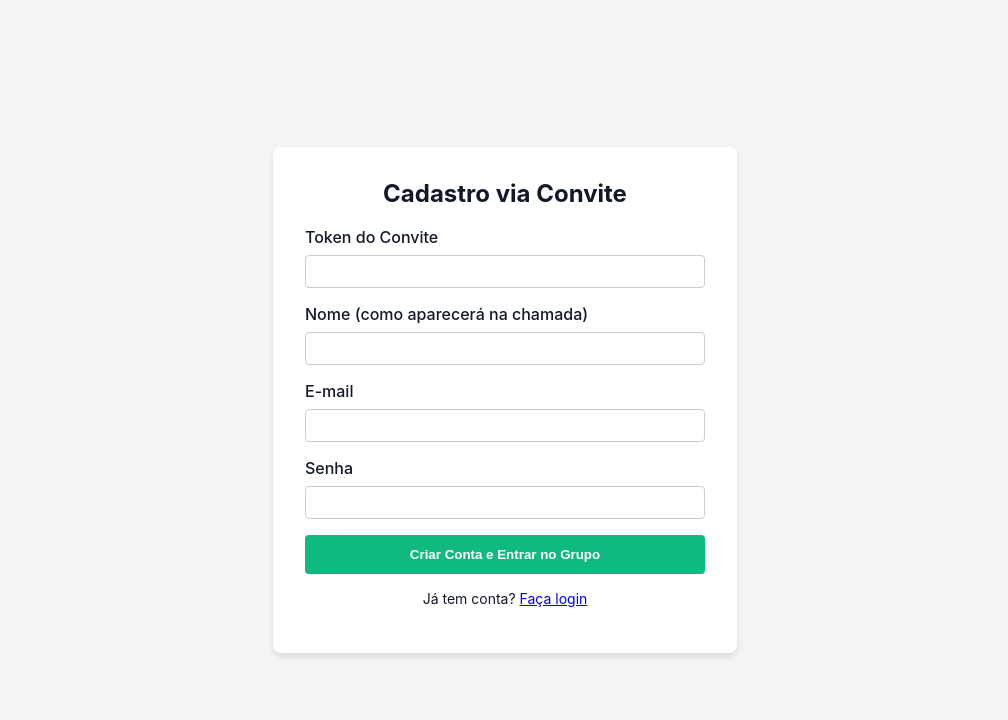
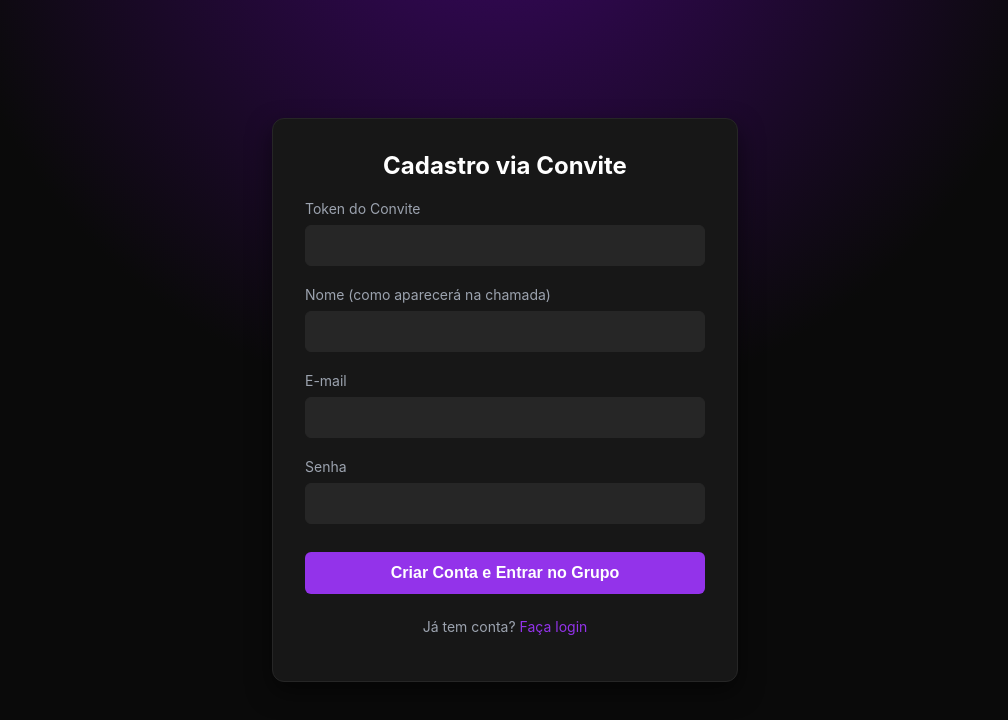
Before and after one commit to creiso/whatsapp, a SvelteKit app in the folder concord/: page /register in a window 1280 px wide. Shown: the top 720 px of the page, without its empty margins (135-1143 px from the left). Built offline with nearby package versions, Linux system fonts and the light colour scheme; no server answers.

Commit message:
UI: Overhaul theme to dark mode with purple/red/gold accents

```diff
--- a/concord/src/routes/+layout.svelte
+++ b/concord/src/routes/+layout.svelte
@@ -25,11 +25,39 @@
 </script>
 
 <style>
+  :global(:root) {
+    --bg-dark: #0a0a0a;
+    --bg-card: #171717;
+    --text-main: #f9fafb;
+    --text-muted: #9ca3af;
+    --accent-purple: #9333ea;
+    --accent-purple-hover: #7e22ce;
+    --accent-red: #ef4444;
+    --accent-red-hover: #dc2626;
+    --accent-gold: #fbbf24;
+    --border-color: #262626;
+  }
   :global(body) {
     margin: 0;
-    font-family: -apple-system, BlinkMacSystemFont, "Segoe UI", Roboto, Helvetica, Arial, sans-serif;
-    background-color: #f3f4f6;
-    color: #111827;
+    font-family: 'Inter', -apple-system, BlinkMacSystemFont, "Segoe UI", Roboto, Helvetica, Arial, sans-serif;
+    background-color: var(--bg-dark);
+    color: var(--text-main);
+  }
+  :global(a) { color: var(--accent-purple); text-decoration: none; transition: color 0.2s; }
+  :global(a:hover) { color: var(--accent-purple-hover); }
+
+  :global(button) { transition: all 0.2s ease-in-out; }
+  :global(button:hover) { transform: translateY(-1px); }
+
+  :global(input) {
+    background: #262626;
+    color: white;
+    border: 1px solid var(--border-color);
+  }
+  :global(input:focus) {
+    outline: none;
+    border-color: var(--accent-purple);
+    box-shadow: 0 0 0 2px rgba(147, 51, 234, 0.2);
   }
 </style>
 
--- a/concord/src/routes/call/[id]/+page.svelte
+++ b/concord/src/routes/call/[id]/+page.svelte
@@ -240,29 +240,35 @@
     height: 100vh;
     display: flex;
     flex-direction: column;
-    background: #111827;
-    color: white;
+    background: var(--bg-dark);
+    color: var(--text-main);
   }
   header {
     padding: 1rem;
     display: flex;
     align-items: center;
-    background: #1f2937;
+    background: var(--bg-card);
+    border-bottom: 1px solid var(--border-color);
   }
   header a {
-    color: #ef4444;
+    color: var(--accent-red);
     text-decoration: none;
     font-weight: bold;
     padding: 0.5rem 1rem;
     background: rgba(239, 68, 68, 0.1);
-    border-radius: 4px;
+    border: 1px solid rgba(239, 68, 68, 0.2);
+    border-radius: 6px;
     margin-right: 1rem;
+    transition: background 0.2s;
   }
-  h2 { margin: 0; font-size: 1.25rem; flex: 1; }
+  header a:hover { background: rgba(239, 68, 68, 0.2); }
+  h2 { margin: 0; font-size: 1.25rem; flex: 1; color: var(--text-main); }
 
   .controls { display: flex; gap: 1rem; }
-  .btn-share { padding: 0.5rem 1rem; background: #2563eb; color: white; border: none; border-radius: 4px; font-weight: bold; cursor: pointer; }
-  .btn-stop { padding: 0.5rem 1rem; background: #dc2626; color: white; border: none; border-radius: 4px; font-weight: bold; cursor: pointer; }
+  .btn-share { padding: 0.5rem 1rem; background: var(--accent-purple); color: white; border: none; border-radius: 6px; font-weight: bold; cursor: pointer; transition: background 0.2s; }
+  .btn-share:hover { background: var(--accent-purple-hover); }
+  .btn-stop { padding: 0.5rem 1rem; background: var(--accent-red); color: white; border: none; border-radius: 6px; font-weight: bold; cursor: pointer; transition: background 0.2s; }
+  .btn-stop:hover { background: var(--accent-red-hover); }
 
   .workspace {
     flex: 1;
@@ -278,39 +284,43 @@
     flex-direction: column;
     align-items: center;
     justify-content: center;
-    color: #9ca3af;
+    color: var(--text-muted);
   }
 
   .video-grid {
     flex: 1;
     display: grid;
     grid-template-columns: repeat(auto-fit, minmax(400px, 1fr));
-    gap: 1rem;
+    gap: 1.5rem;
     overflow-y: auto;
   }
 
   .video-box {
-    background: #374151;
-    border-radius: 8px;
+    background: var(--bg-card);
+    border-radius: 12px;
     position: relative;
     overflow: hidden;
     display: flex;
     align-items: center;
     justify-content: center;
-    border: 2px solid transparent;
+    border: 2px solid var(--border-color);
+    box-shadow: 0 10px 25px rgba(0,0,0,0.5);
   }
-  .my-screen { border-color: #2563eb; }
+  .my-screen { border-color: var(--accent-purple); }
 
   video { width: 100%; height: 100%; object-fit: contain; background: black; }
 
   .label {
     position: absolute;
-    bottom: 10px;
-    left: 10px;
-    background: rgba(0,0,0,0.7);
-    padding: 0.25rem 0.5rem;
-    border-radius: 4px;
+    bottom: 12px;
+    left: 12px;
+    background: rgba(0,0,0,0.8);
+    color: white;
+    padding: 0.25rem 0.75rem;
+    border-radius: 6px;
     font-size: 0.875rem;
+    font-weight: bold;
     pointer-events: none;
+    border: 1px solid rgba(255,255,255,0.1);
   }
 </style>
--- a/concord/src/routes/group/[id]/+page.svelte
+++ b/concord/src/routes/group/[id]/+page.svelte
@@ -168,30 +168,34 @@
 
 <style>
   .container { max-width: 800px; margin: 0 auto; padding: 2rem; }
-  header { margin-bottom: 2rem; border-bottom: 1px solid #e5e7eb; padding-bottom: 1rem; }
-  header a { text-decoration: none; color: #4b5563; font-weight: bold; margin-bottom: 0.5rem; display: inline-block; }
-  h1 { margin: 0.5rem 0; }
-  .badge { background: #e0e7ff; color: #4338ca; padding: 0.25rem 0.5rem; border-radius: 4px; font-size: 0.875rem; font-weight: bold; }
+  header { margin-bottom: 2rem; border-bottom: 1px solid var(--border-color); padding-bottom: 1rem; }
+  header a { text-decoration: none; color: var(--text-muted); font-weight: bold; margin-bottom: 0.5rem; display: inline-block; transition: color 0.2s; }
+  header a:hover { color: var(--text-main); }
+  h1 { margin: 0.5rem 0; color: var(--text-main); }
+  .badge { background: rgba(147, 51, 234, 0.2); color: var(--accent-purple); padding: 0.25rem 0.5rem; border-radius: 4px; font-size: 0.875rem; font-weight: bold; border: 1px solid rgba(147, 51, 234, 0.3); }
 
-  .card { background: white; padding: 1.5rem; border-radius: 8px; box-shadow: 0 1px 3px rgba(0,0,0,0.1); margin-bottom: 2rem; }
-  .card h2 { margin-top: 0; margin-bottom: 1rem; border-bottom: 1px solid #f3f4f6; padding-bottom: 0.5rem; }
+  .card { background: var(--bg-card); padding: 1.5rem; border-radius: 12px; border: 1px solid var(--border-color); box-shadow: 0 4px 6px rgba(0,0,0,0.3); margin-bottom: 2rem; }
+  .card h2 { margin-top: 0; margin-bottom: 1rem; border-bottom: 1px solid var(--border-color); padding-bottom: 0.5rem; color: var(--accent-gold); }
 
   .members-list { list-style: none; padding: 0; margin: 0; }
-  .member-item { display: flex; justify-content: space-between; align-items: center; padding: 1rem 0; border-bottom: 1px solid #f3f4f6; }
+  .member-item { display: flex; justify-content: space-between; align-items: center; padding: 1rem 0; border-bottom: 1px solid var(--border-color); }
   .member-item:last-child { border-bottom: none; }
-  .member-info { display: flex; align-items: center; gap: 1rem; }
+  .member-info { display: flex; align-items: center; gap: 1rem; color: var(--text-main); }
 
-  .role-badge { padding: 0.25rem 0.5rem; border-radius: 4px; font-size: 0.75rem; font-weight: bold; text-transform: uppercase; }
-  .role-badge.lider { background: #fee2e2; color: #991b1b; }
-  .role-badge.moderador { background: #fef3c7; color: #92400e; }
-  .role-badge.ligador { background: #e0e7ff; color: #3730a3; }
+  .role-badge { padding: 0.25rem 0.5rem; border-radius: 4px; font-size: 0.75rem; font-weight: bold; text-transform: uppercase; border: 1px solid transparent; }
+  .role-badge.lider { background: rgba(239, 68, 68, 0.1); color: var(--accent-red); border-color: rgba(239, 68, 68, 0.3); }
+  .role-badge.moderador { background: rgba(251, 191, 36, 0.1); color: var(--accent-gold); border-color: rgba(251, 191, 36, 0.3); }
+  .role-badge.ligador { background: rgba(147, 51, 234, 0.1); color: var(--accent-purple); border-color: rgba(147, 51, 234, 0.3); }
 
   .actions { display: flex; gap: 0.5rem; }
-  .btn-small { padding: 0.25rem 0.5rem; border: 1px solid #d1d5db; background: white; border-radius: 4px; cursor: pointer; font-size: 0.75rem; }
-  .btn-danger { color: #dc2626; border-color: #fca5a5; background: #fef2f2; }
+  .btn-small { padding: 0.25rem 0.5rem; border: 1px solid var(--border-color); background: var(--bg-dark); color: var(--text-main); border-radius: 4px; cursor: pointer; font-size: 0.75rem; transition: background 0.2s; }
+  .btn-small:hover { background: #333; }
+  .btn-danger { color: var(--accent-red); border-color: rgba(239, 68, 68, 0.3); background: rgba(239, 68, 68, 0.1); }
+  .btn-danger:hover { background: rgba(239, 68, 68, 0.2); }
 
-  .btn-primary { padding: 0.75rem 1.5rem; background: #2563eb; color: white; border: none; border-radius: 4px; font-weight: bold; cursor: pointer; }
-  .invite-box { margin-top: 1rem; padding: 1rem; background: #f9fafb; border: 1px dashed #d1d5db; border-radius: 4px; }
-  .invite-box input { width: 100%; padding: 0.5rem; border: 1px solid #ccc; border-radius: 4px; margin-bottom: 0.5rem; }
-  .help-text { margin: 0; font-size: 0.875rem; color: #6b7280; }
+  .btn-primary { padding: 0.75rem 1.5rem; background: var(--accent-purple); color: white; border: none; border-radius: 6px; font-weight: bold; cursor: pointer; transition: background 0.2s; }
+  .btn-primary:hover:not(:disabled) { background: var(--accent-purple-hover); }
+  .invite-box { margin-top: 1rem; padding: 1rem; background: var(--bg-dark); border: 1px dashed var(--accent-purple); border-radius: 8px; }
+  .invite-box input { width: 100%; padding: 0.75rem; border-radius: 6px; margin-bottom: 0.5rem; font-family: monospace; font-size: 0.9rem; }
+  .help-text { margin: 0; font-size: 0.875rem; color: var(--text-muted); }
 </style>
--- a/concord/src/routes/invite/+page.svelte
+++ b/concord/src/routes/invite/+page.svelte
@@ -116,37 +116,43 @@
     justify-content: center;
     align-items: center;
     min-height: 100vh;
+    background-image: radial-gradient(circle at 50% -20%, #3b0764, var(--bg-dark) 50%);
   }
   .card {
-    background: white;
+    background: var(--bg-card);
     padding: 2.5rem;
-    border-radius: 8px;
-    box-shadow: 0 4px 6px rgba(0,0,0,0.1);
+    border-radius: 12px;
+    box-shadow: 0 10px 25px rgba(0,0,0,0.5);
     width: 100%;
     max-width: 450px;
+    border: 1px solid var(--border-color);
   }
-  h2 { margin-top: 0; text-align: center; }
-  h3.group-name { text-align: center; color: #4338ca; font-size: 1.5rem; margin-bottom: 2rem; background: #e0e7ff; padding: 1rem; border-radius: 8px; }
-  .invite-text { text-align: center; color: #4b5563; }
-  .user-text { text-align: center; margin-bottom: 1.5rem; font-size: 0.9rem; }
+  h2 { margin-top: 0; text-align: center; color: white; }
+  h3.group-name { text-align: center; color: var(--accent-gold); font-size: 1.5rem; margin-bottom: 2rem; background: rgba(251, 191, 36, 0.1); padding: 1rem; border-radius: 8px; border: 1px solid rgba(251, 191, 36, 0.2); }
+  .invite-text { text-align: center; color: var(--text-muted); }
+  .user-text { text-align: center; margin-bottom: 1.5rem; font-size: 0.9rem; color: var(--text-muted); }
 
   button {
     width: 100%;
     padding: 0.75rem;
-    background: #10b981;
+    background: var(--accent-purple);
     color: white;
     border: none;
-    border-radius: 4px;
+    border-radius: 6px;
     font-weight: bold;
     cursor: pointer;
     font-size: 1rem;
+    transition: background 0.2s;
   }
-  button:disabled { background: #6ee7b7; }
+  button:hover:not(:disabled) { background: var(--accent-purple-hover); }
+  button:disabled { opacity: 0.5; cursor: not-allowed; }
 
   .buttons { display: flex; flex-direction: column; gap: 1rem; }
-  .buttons a { text-align: center; padding: 0.75rem; border-radius: 4px; font-weight: bold; text-decoration: none; }
-  .btn-primary { background: #10b981; color: white; }
-  .btn-secondary { background: #f3f4f6; color: #374151; border: 1px solid #d1d5db; }
+  .buttons a { text-align: center; padding: 0.75rem; border-radius: 6px; font-weight: bold; text-decoration: none; transition: background 0.2s; }
+  .btn-primary { background: var(--accent-purple); color: white; }
+  .btn-primary:hover { background: var(--accent-purple-hover); color: white; }
+  .btn-secondary { background: transparent; color: var(--text-main); border: 1px solid var(--border-color); }
+  .btn-secondary:hover { border-color: var(--text-main); color: var(--text-main); }
 
-  .error { background: #fee2e2; color: #b91c1c; padding: 1rem; border-radius: 4px; text-align: center; }
+  .error { background: rgba(239, 68, 68, 0.1); color: var(--accent-red); padding: 1rem; border-radius: 6px; text-align: center; border: 1px solid rgba(239, 68, 68, 0.2); }
 </style>
--- a/concord/src/routes/login/+page.svelte
+++ b/concord/src/routes/login/+page.svelte
@@ -57,58 +57,70 @@
     justify-content: center;
     align-items: center;
     min-height: 100vh;
+    background-image: radial-gradient(circle at 50% -20%, #3b0764, var(--bg-dark) 50%);
   }
   .card {
-    background: white;
+    background: var(--bg-card);
     padding: 2rem;
-    border-radius: 8px;
-    box-shadow: 0 4px 6px rgba(0,0,0,0.1);
+    border-radius: 12px;
+    box-shadow: 0 10px 25px rgba(0,0,0,0.5);
     width: 100%;
     max-width: 400px;
+    border: 1px solid var(--border-color);
   }
   h2 {
     margin-top: 0;
     text-align: center;
+    color: white;
   }
   .form-group {
-    margin-bottom: 1rem;
+    margin-bottom: 1.25rem;
   }
   label {
     display: block;
     margin-bottom: 0.5rem;
-    font-weight: 500;
+    font-size: 0.875rem;
+    color: var(--text-muted);
   }
   input {
     width: 100%;
-    padding: 0.5rem;
-    border: 1px solid #ccc;
-    border-radius: 4px;
+    padding: 0.75rem;
+    border-radius: 6px;
     box-sizing: border-box;
   }
   button {
     width: 100%;
     padding: 0.75rem;
-    background: #2563eb;
+    background: var(--accent-purple);
     color: white;
     border: none;
-    border-radius: 4px;
+    border-radius: 6px;
     font-weight: bold;
     cursor: pointer;
+    font-size: 1rem;
+    margin-top: 0.5rem;
+  }
+  button:hover:not(:disabled) {
+    background: var(--accent-purple-hover);
   }
   button:disabled {
-    background: #93c5fd;
+    opacity: 0.5;
+    cursor: not-allowed;
   }
   .error {
-    background: #fee2e2;
-    color: #b91c1c;
-    padding: 0.5rem;
-    border-radius: 4px;
+    background: rgba(239, 68, 68, 0.1);
+    color: var(--accent-red);
+    border: 1px solid rgba(239, 68, 68, 0.2);
+    padding: 0.75rem;
+    border-radius: 6px;
     margin-bottom: 1rem;
-    text-align: center;
-  }
-  .footer {
-    margin-top: 1rem;
     text-align: center;
     font-size: 0.875rem;
   }
+  .footer {
+    margin-top: 1.5rem;
+    text-align: center;
+    font-size: 0.875rem;
+    color: var(--text-muted);
+  }
 </style>
--- a/concord/src/routes/register/+page.svelte
+++ b/concord/src/routes/register/+page.svelte
@@ -141,58 +141,70 @@
     justify-content: center;
     align-items: center;
     min-height: 100vh;
+    background-image: radial-gradient(circle at 50% -20%, #3b0764, var(--bg-dark) 50%);
   }
   .card {
-    background: white;
+    background: var(--bg-card);
     padding: 2rem;
-    border-radius: 8px;
-    box-shadow: 0 4px 6px rgba(0,0,0,0.1);
+    border-radius: 12px;
+    box-shadow: 0 10px 25px rgba(0,0,0,0.5);
     width: 100%;
     max-width: 400px;
+    border: 1px solid var(--border-color);
   }
   h2 {
     margin-top: 0;
     text-align: center;
+    color: white;
   }
   .form-group {
-    margin-bottom: 1rem;
+    margin-bottom: 1.25rem;
   }
   label {
     display: block;
     margin-bottom: 0.5rem;
-    font-weight: 500;
+    font-size: 0.875rem;
+    color: var(--text-muted);
   }
   input {
     width: 100%;
-    padding: 0.5rem;
-    border: 1px solid #ccc;
-    border-radius: 4px;
+    padding: 0.75rem;
+    border-radius: 6px;
     box-sizing: border-box;
   }
   button {
     width: 100%;
     padding: 0.75rem;
-    background: #10b981;
+    background: var(--accent-purple);
     color: white;
     border: none;
-    border-radius: 4px;
+    border-radius: 6px;
     font-weight: bold;
     cursor: pointer;
+    font-size: 1rem;
+    margin-top: 0.5rem;
+  }
+  button:hover:not(:disabled) {
+    background: var(--accent-purple-hover);
   }
   button:disabled {
-    background: #6ee7b7;
+    opacity: 0.5;
+    cursor: not-allowed;
   }
   .error {
-    background: #fee2e2;
-    color: #b91c1c;
-    padding: 0.5rem;
-    border-radius: 4px;
+    background: rgba(239, 68, 68, 0.1);
+    color: var(--accent-red);
+    border: 1px solid rgba(239, 68, 68, 0.2);
+    padding: 0.75rem;
+    border-radius: 6px;
     margin-bottom: 1rem;
-    text-align: center;
-  }
-  .footer {
-    margin-top: 1rem;
     text-align: center;
     font-size: 0.875rem;
   }
+  .footer {
+    margin-top: 1.5rem;
+    text-align: center;
+    font-size: 0.875rem;
+    color: var(--text-muted);
+  }
 </style>
--- a/concord/src/routes/setup/+page.svelte
+++ b/concord/src/routes/setup/+page.svelte
@@ -105,23 +105,68 @@
     justify-content: center;
     align-items: center;
     min-height: 100vh;
+    background-image: radial-gradient(circle at 50% -20%, #3b0764, var(--bg-dark) 50%);
   }
   .card {
-    background: white;
+    background: var(--bg-card);
     padding: 2rem;
-    border-radius: 8px;
-    box-shadow: 0 4px 6px rgba(0,0,0,0.1);
+    border-radius: 12px;
+    box-shadow: 0 10px 25px rgba(0,0,0,0.5);
     width: 100%;
     max-width: 400px;
+    border: 1px solid var(--border-color);
   }
-  h2 { margin-top: 0; text-align: center; }
+  h2 {
+    margin-top: 0;
+    text-align: center;
+    color: white;
+  }
   .desc { text-align: center; font-size: 0.9rem; color: #4b5563; margin-bottom: 1.5rem; }
-  .form-group { margin-bottom: 1rem; }
-  label { display: block; margin-bottom: 0.5rem; font-weight: 500; }
-  input { width: 100%; padding: 0.5rem; border: 1px solid #ccc; border-radius: 4px; box-sizing: border-box; }
-  button { width: 100%; padding: 0.75rem; background: #8b5cf6; color: white; border: none; border-radius: 4px; font-weight: bold; cursor: pointer; }
-  button:disabled { background: #c4b5fd; }
-  .error { background: #fee2e2; color: #b91c1c; padding: 0.5rem; border-radius: 4px; margin-bottom: 1rem; text-align: center; }
+  .form-group {
+    margin-bottom: 1.25rem;
+  }
+  label {
+    display: block;
+    margin-bottom: 0.5rem;
+    font-size: 0.875rem;
+    color: var(--text-muted);
+  }
+  input {
+    width: 100%;
+    padding: 0.75rem;
+    border: 1px solid #ccc;
+    border-radius: 6px;
+    box-sizing: border-box;
+  }
+  button {
+    width: 100%;
+    padding: 0.75rem;
+    background: var(--accent-purple);
+    color: white;
+    border: none;
+    border-radius: 6px;
+    font-weight: bold;
+    cursor: pointer;
+    font-size: 1rem;
+    margin-top: 0.5rem;
+  }
+  button:hover:not(:disabled) {
+    background: var(--accent-purple-hover);
+  }
+  button:disabled {
+    opacity: 0.5;
+    cursor: not-allowed;
+  }
+  .error {
+    background: rgba(239, 68, 68, 0.1);
+    color: var(--accent-red);
+    border: 1px solid rgba(239, 68, 68, 0.2);
+    padding: 0.75rem;
+    border-radius: 6px;
+    margin-bottom: 1rem;
+    text-align: center;
+    font-size: 0.875rem;
+  }
   .success { background: #d1fae5; color: #047857; padding: 1rem; border-radius: 4px; margin-bottom: 1rem; text-align: center; font-weight: bold; }
   .btn-link { display: block; text-align: center; text-decoration: none; padding: 0.75rem; background: #2563eb; color: white; border-radius: 4px; font-weight: bold; }
 </style>
```
Also changed, not shown: concord/src/routes/+page.svelte (+35 -24 lines).
